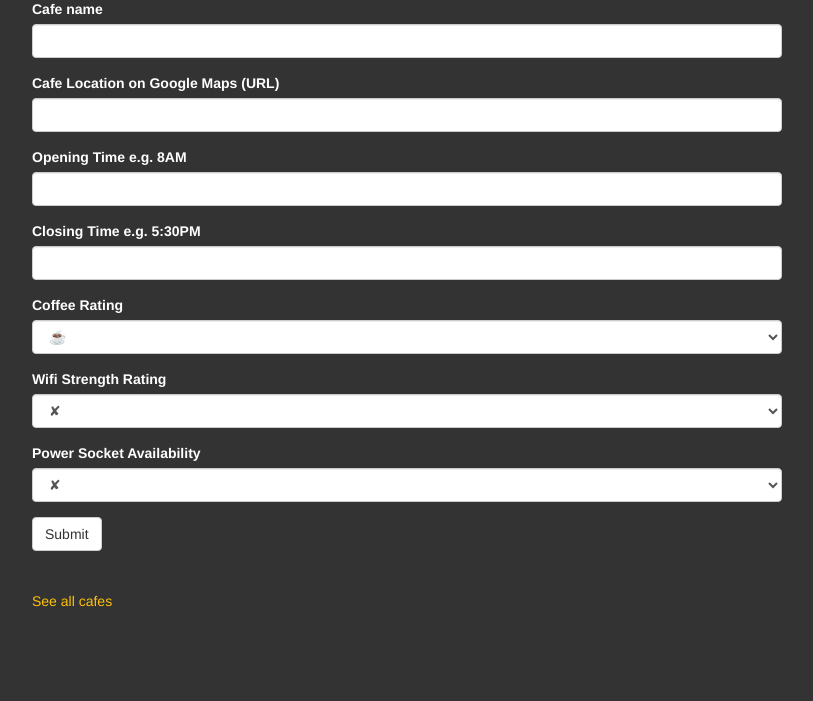
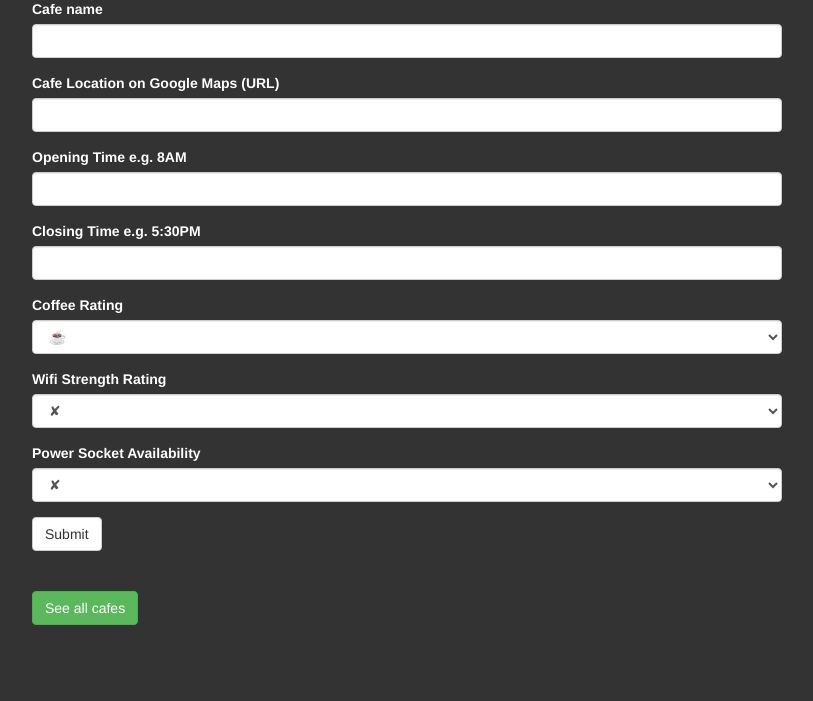
Before and after one commit to Nico3270/Coffe-Stores, a Flask app: page /add in a window 1280 px wide. Shown: the part 71-772 px from the top of the page, without its empty margins (38-851 px from the left). Run offline with Flask 2, Linux system fonts and the light colour scheme; some libraries are stand-ins or nearby versions.

Commit message:
Fin del proyecto

```diff
--- a/templates/add.html
+++ b/templates/add.html
@@ -19,7 +19,7 @@
 
       {{ wtf.quick_form(form, novalidate=True) }}
 
-	  <p class="space-above"><a href="{{ url_for('cafes') }}">See all cafes</a></p>
+	  <p class="space-above"><a class="btn btn-success" href="{{ url_for('cafes') }}">See all cafes</a></p>
 
     </div>
   </div>
--- a/templates/cafes.html
+++ b/templates/cafes.html
@@ -31,7 +31,7 @@
 	  </tr>
 	  {% endfor %}
   	  </table>
-      <p><a href="{{ url_for('home') }}">Return to index page</a></p>
+      <p><a class="btn btn-danger" href="{{ url_for('home') }}">Return to index page</a></p>
 
     </div>
   </div>
```
